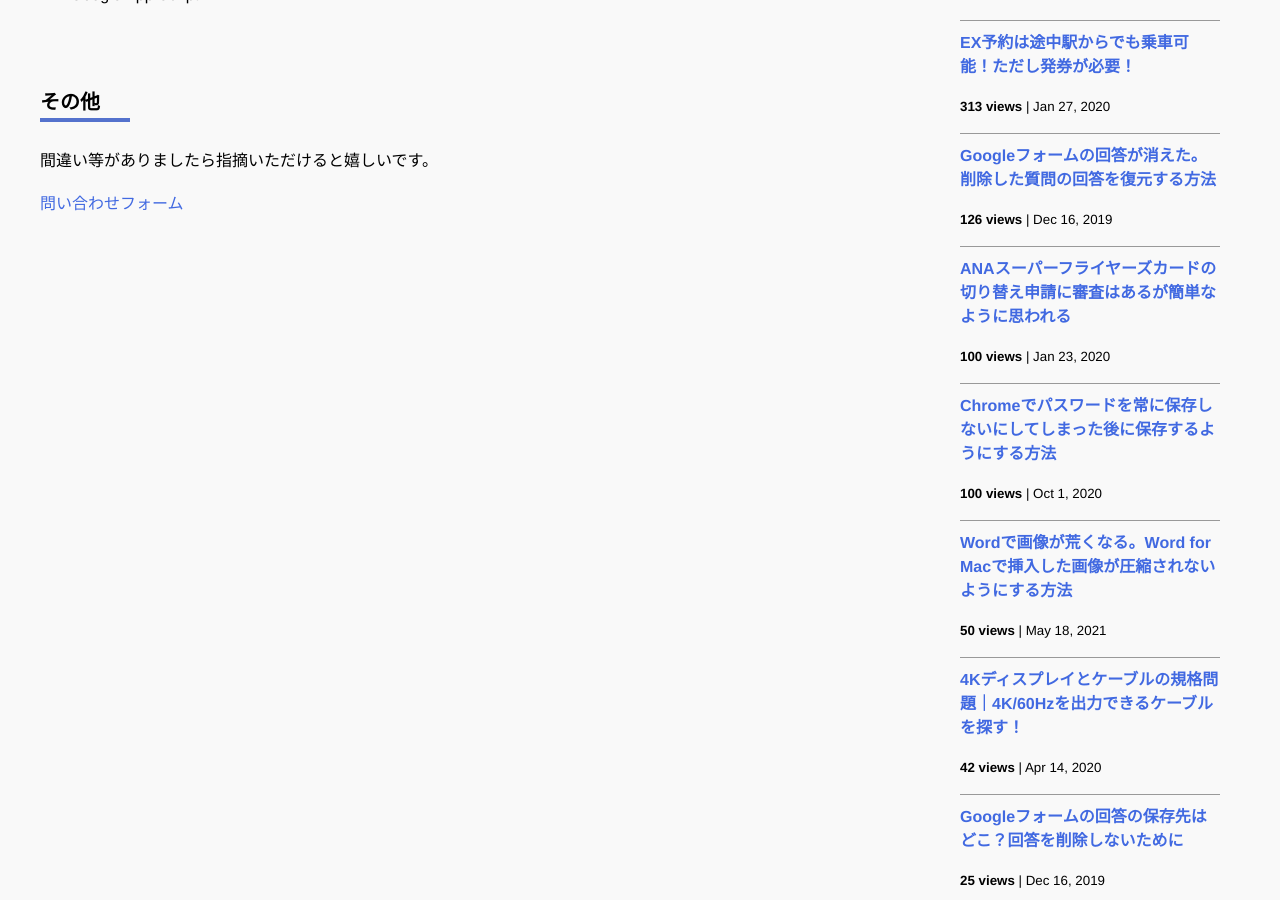
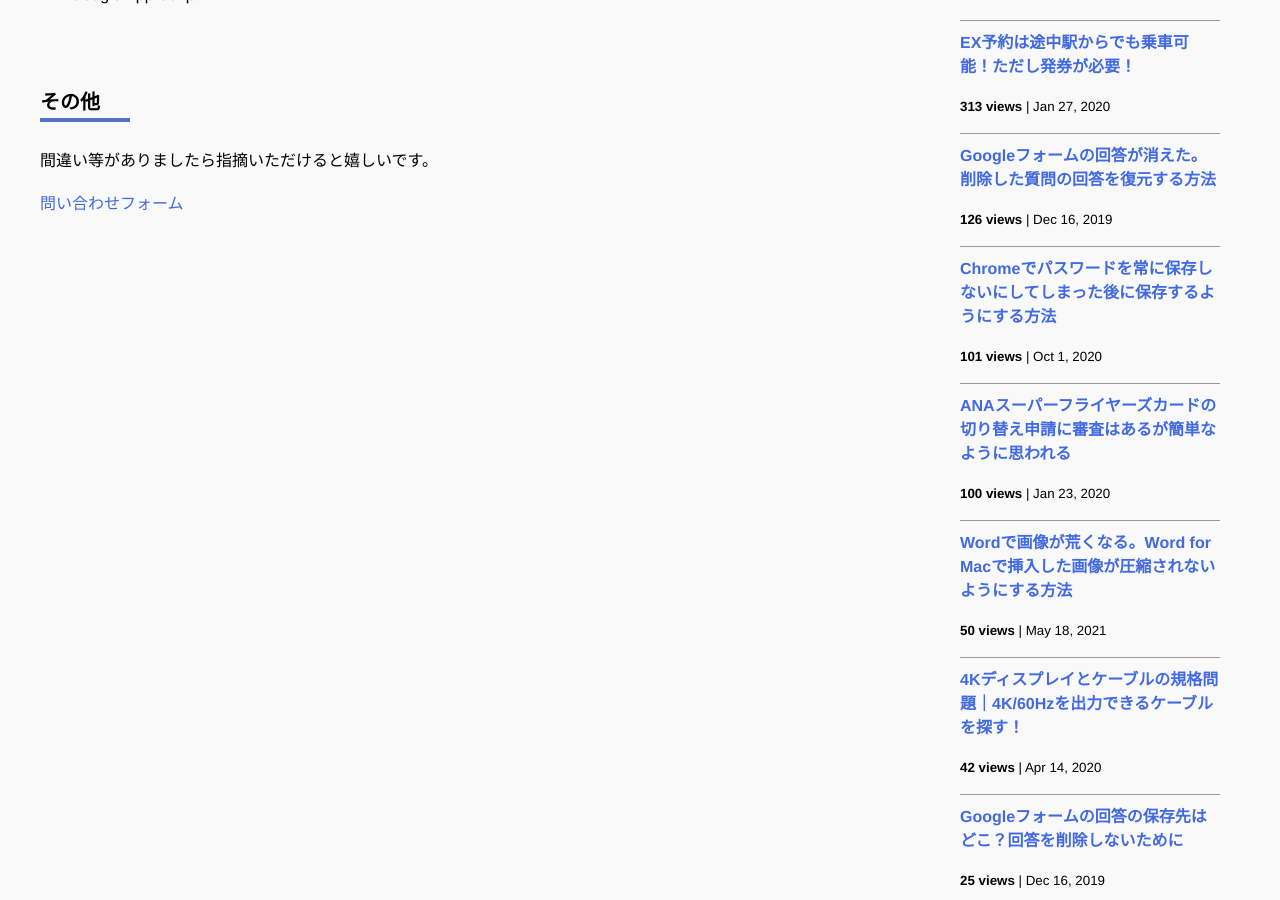
Before and after one commit to iwanaminami/shoyaiwaname, a Jekyll site: the page built from about.markdown, in a window 1280 px wide and 900 px high, scrolled down 854 px. Built offline with Jekyll 4.4.1, drawn with Linux system fonts in a browser that asks for light colours; nearby versions of some CDN libraries; comment, search, counter and statistics services are not loaded.

Commit message:
chore(ga): update _data/popularposts.yml 20251001-1452

```diff
--- a/_data/popularposts.yml
+++ b/_data/popularposts.yml
@@ -3,10 +3,10 @@ side:
     url: "/2020/01/27/ex-rideontheway.html"
   - view: 126
     url: "/2019/12/16/restore-googleform.html"
+  - view: 101
+    url: "/2020/10/01/googlepassword.html"
   - view: 100
     url: "/2020/01/23/sfc-judge.html"
-  - view: 100
-    url: "/2020/10/01/googlepassword.html"
   - view: 50
     url: "/2021/05/18/image-compression-word.html"
   - view: 42
```
